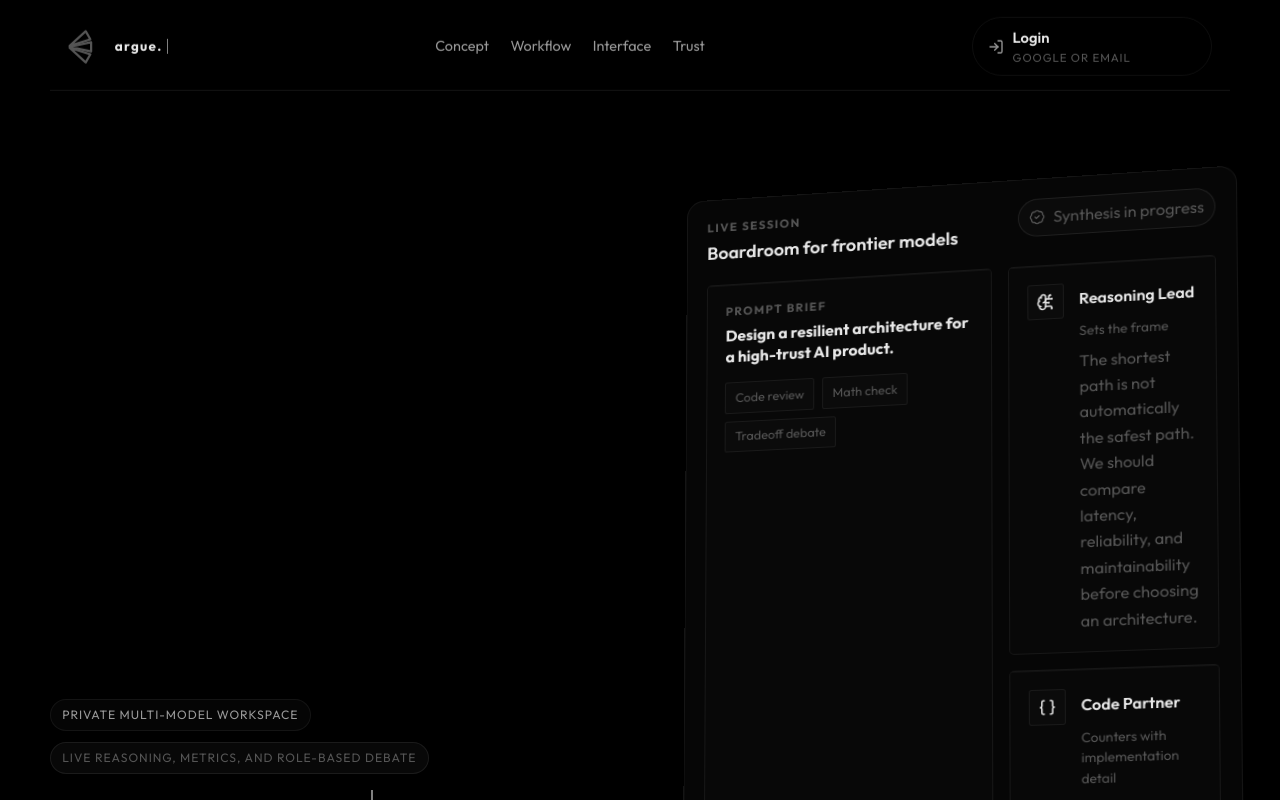
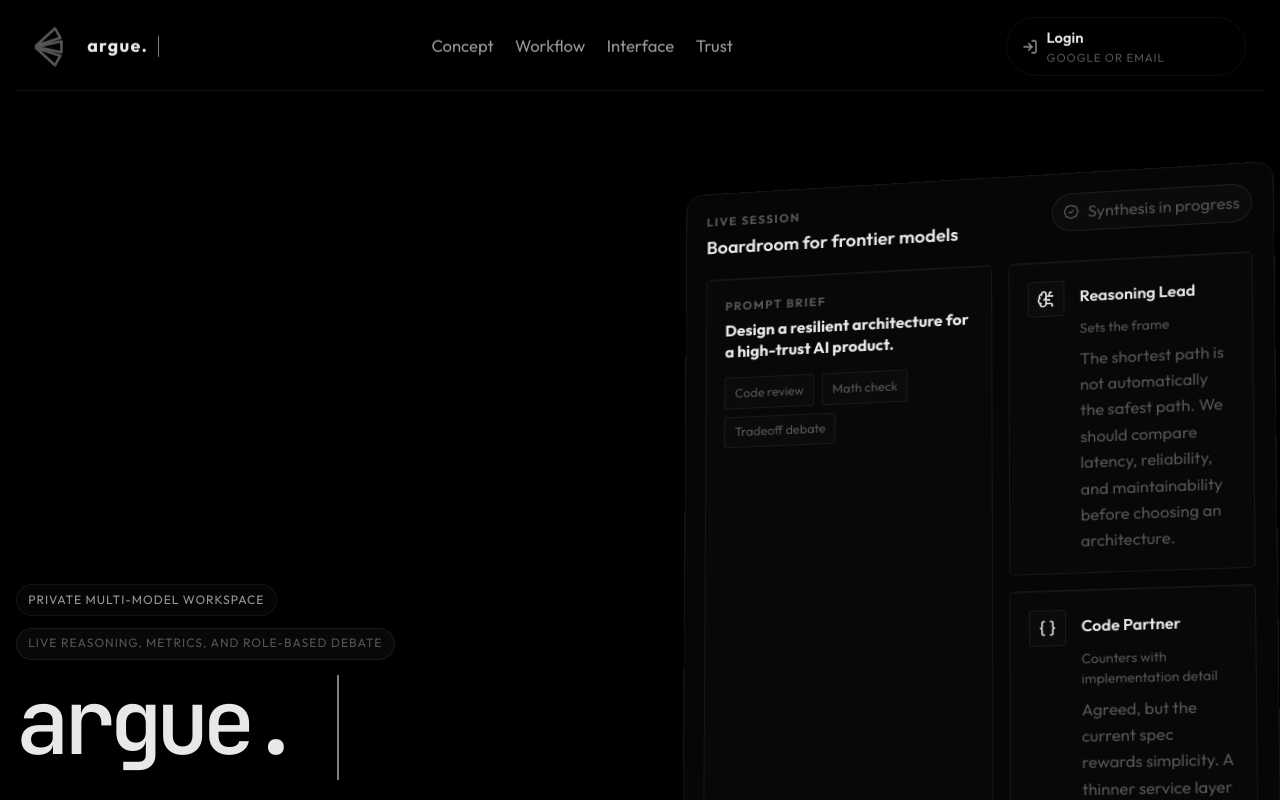
Before and after one commit to itjey/argue, a React (Vite) app: page / in a window 1280 px wide. Shown: the top 800 px of the page. Built offline with nearby package versions, Linux system fonts and the light colour scheme; no server answers.

Commit message:
Responsive topbar: scale logo/nav with viewport, remove email bubble
Co-authored-by: Copilot <223556219+Copilot@users.noreply.github.com>

```diff
--- a/src/App.css
+++ b/src/App.css
@@ -9,7 +9,7 @@
 .page,
 .topbar {
   position: relative;
-  width: min(1180px, calc(100% - 2rem));
+  width: min(1600px, calc(100% - 2rem));
   margin: 0 auto;
 }
 
@@ -60,8 +60,8 @@
 }
 
 .brand-mark {
-  width: 2rem;
-  height: 1.35rem;
+  width: clamp(2rem, 3vw, 2.8rem);
+  height: clamp(1.35rem, 2vw, 1.9rem);
   display: inline-flex;
   align-items: center;
   justify-content: flex-start;
@@ -69,8 +69,8 @@
 
 .brand-fan {
   position: relative;
-  width: 1.86rem;
-  height: 1.12rem;
+  width: clamp(1.86rem, 2.8vw, 2.6rem);
+  height: clamp(1.12rem, 1.7vw, 1.57rem);
   transition: transform 240ms ease;
 }
 
@@ -78,8 +78,8 @@
   position: absolute;
   left: 0;
   top: 50%;
-  width: 1.62rem;
-  height: 0.82rem;
+  width: clamp(1.62rem, 2.4vw, 2.3rem);
+  height: clamp(0.82rem, 1.2vw, 1.15rem);
   transform-origin: 0% 50%;
   transition:
     transform 240ms ease,
@@ -138,7 +138,7 @@
 }
 
 .brand-wordmark {
-  font-size: 0.84rem;
+  font-size: clamp(0.9rem, 1.4vw, 1.15rem);
 }
 
 .brand-typewriter {
@@ -164,7 +164,7 @@
 .nav-link-button,
 .topbar-cta {
   color: var(--ink-muted);
-  font-size: 0.9rem;
+  font-size: clamp(0.9rem, 1.3vw, 1.05rem);
 }
 
 .nav-link-button {
@@ -208,6 +208,8 @@
 .topbar-account-button-minimal {
   min-width: 0;
   padding-inline: 1rem;
+  border-color: transparent;
+  background: transparent;
 }
 
 .topbar-account-button svg {
```
